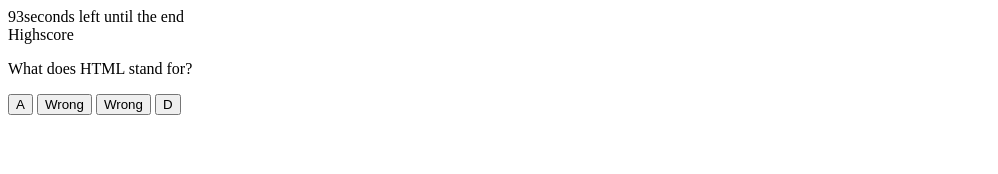
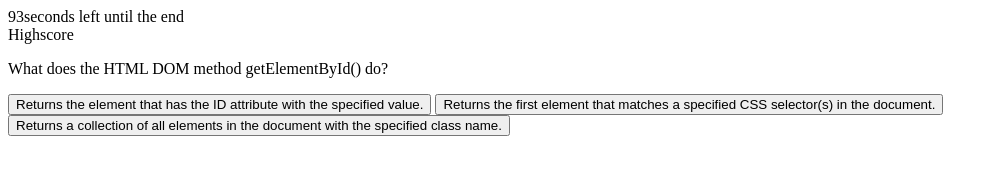
Before and after one commit to Laika-Beats/Homework4, a plain HTML site: page index.html in a window 1280 px wide. Both pictures are taken after a click on the button "Start". Shown: the whole page, without its empty margins (0-998 px from the left). Drawn offline with Linux system fonts and the light colour scheme.

Commit message:
high score functions, local storage, and updated HTML

```diff
--- a/index.html
+++ b/index.html
@@ -20,7 +20,6 @@
             <button class="choices" id="A">A</button>
             <button class="choices" id="B">B</button>
             <button class="choices" id="C">C</button>
-            <button class="choices" id="D">D</button>
         </div>
     </container>
     <container id="score-container" class="hide">
@@ -31,11 +30,11 @@
                 <input type="text" name="initials" id="initials" placeholder="enter your initials here" />
               </div>
               <div class="input-group">
-                <label for="finalScore">Your Final Score</label>
-                <div type="finalScore"></div>
+                <label for="finalScore">Final Score</label>
+                <input type="finalScore" name="finalScore" id="finalScore" placeholder="Enter your seconds left." />
               </div>
               <div id="msg"></div>
-              <button id="saveScore">Sign Up</button>
+              <button id="saveScore">Save Score</button>
           </div>
 
           <div class="card">
--- a/script.js
+++ b/script.js
@@ -1,6 +1,6 @@
-//add vars to reveal the containers within the html doc
-var startButton = document.getElementById("start-btn"); // start-button
-var questionContainerElement = document.getElementById("quizContainer"); // quiz container button
+//HTML variables
+var startButton = document.getElementById("start-btn");
+var questionContainerElement = document.getElementById("quizContainer");
 var questionElement = document.getElementById("question");
 var anwserButtonsElement = document.getElementById("anwser");
 var choiceA= document.getElementById("A");
@@ -10,15 +10,15 @@ var choiceD= document.getElementById("D");
 var scoreContainer= document.getElementById("score-container");
 var initials = document.getElementById("initials");
 var lastScore = document.getElementById("lastScore");
+//
 
 
-
-//timer vars
+//timer variables
 var timeElement= document.getElementById("timer");
 var secondsLeft = 100;
+//
 
-
-//timer start functiom
+//Timer count down function
 var myCountDown = setInterval(function(){
     secondsLeft--;
     timeElement.textContent= secondsLeft + "seconds left until the end";
@@ -27,74 +27,75 @@ var myCountDown = setInterval(function(){
         clearInterval(myCountDown)
     }
 }, 1000)//milliseceonds
+//
 
-//questions array
+//Questions,answers, and correct choice array
 var questions = [
 
     {
 
-        question : "What does HTML stand for?",
+        question : "What does the HTML DOM method getElementById() do?",
 
 
-        choiceA : "A",
+        choiceA : "Returns the element that has the ID attribute with the specified value.",
 
-        choiceB : "Wrong",
+        choiceB : "Returns the first element that matches a specified CSS selector(s) in the document.",
 
-        choiceC : "Wrong",
+        choiceC : "Returns a collection of all elements in the document with the specified class name.",
 
         correct : "A"
 
     },{
 
-        question : "What does CSS stand for?",
+        question : "What does the HTML DOM method getElementsByClassName() do?",
 
 
+        choiceA : "Returns the first element that matches a specified CSS selector(s) in the document.",
 
-        choiceA : "Wrong",
+        choiceB : "Returns a collection of all elements in the document with the specified class name.",
 
-        choiceB : "Correct",
-
-        choiceC : "Wrong",
+        choiceC : "Returns the element that has the ID attribute with the specified value.",
 
         correct : "B"
 
     },{
 
-        question : "What does JS stand for?",
+        question : "What does HTML DOM method querySelector() do?",
 
 
 
-        choiceA : "Wrong",
+        choiceA : "Returns a collection of all elements in the document with the specified class name.",
 
-        choiceB : "Wrong",
+        choiceB : "Returns the element that has the ID attribute with the specified value.",
 
-        choiceC : "Correct",
+        choiceC : "Returns the first element that matches a specified CSS selector(s) in the document.",
 
         correct : "C"
 
     }
 
 ];
-//var
+//
+
+//Variables to cycle through question prompt and answer buttons
 var lastQuestion = questions.length -1;
 var runningQuestion = 0;
+//
 
+//Gives start button a click function
+startButton.addEventListener("click", startQuiz,)
+//
 
-//added event listener so that when the start button is clicked it will start the quiz
-startButton.addEventListener("click", startQuiz,)
+//This function hides the start button, brings up the first question/answers, and starts the timer.
+function startQuiz (){
+    startButton.classList.add("hide"); //hides start button
+    questionContainerElement.classList.remove("hide"); //reveals question container
+    timeElement.classList.remove ("hide"); //starts timer countdown
+    renderQuestion();
+    }
+//
 
-//function to hide start button, reveal the first question & start the quiz
-function startQuiz (){
-    console.log ("test");
-    startButton.classList.add("hide");
-    questionContainerElement.classList.remove("hide");
-    timeElement.classList.remove ("hide");
-    renderQuestion();
-
-    }
-
-
- //functinon to show questions & choices
+ //Shows question and answer buttons in question container
 function renderQuestion (){
    var q = questions[runningQuestion];
 
@@ -102,49 +103,51 @@ function renderQuestion (){
     choiceA.innerHTML = q.choiceA;
     choiceB.innerHTML = q.choiceB;
     choiceC.innerHTML = q.choiceC;
+}
+//
+
+//Gives answer buttons click function
+anwserButtonsElement.addEventListener("click", checkAnwser)
+    //console.log ("hello "); this was to test the answer buttons
 
 
-}
-
-anwserButtonsElement.addEventListener("click", checkAnwser)
-    console.log ("hello ");
-
-
-
+//Checks to see if the answer clicked is correct, deducts 30 seconds if a wrong answer is clicked, and cycles to the next question. Once the last question is answered the timer is stopped.
     function checkAnwser (e){
         e.preventDefault();
         console.log (e.target)
-        var userAnswer = e.target.getAttribute("id"); //// A, B, C, or D
+        var userAnswer = e.target.getAttribute("id"); ////Checks to see if A, B, or C is correct
             if (userAnswer === questions[runningQuestion].correct){
                 console.log ("yes");
-
             } else {
-                console.log ("no");
-                secondsLeft -= 30;
+                secondsLeft -= 30; //subtracts 30 seconds if the user clicks the wrong answer
             }
             if (runningQuestion < lastQuestion){
-                renderQuestion (runningQuestion++);
+                renderQuestion (runningQuestion++); //prompts next question until there is none left
             } else {
-                clearInterval(myCountDown);
+                console.log ("finish")
+                clearInterval(myCountDown); //Stops timer
                 showScore();
+            }
+    }
+//
 
-            }
-
-    }
+//hides question container, reveals high score/save container, and lists the last high score.
 function showScore(){
     scoreContainer.classList.remove("hide");
     startButton.classList.remove("hide");
     questionContainerElement.classList.add("hide");
-    lastScore.classList.remove("hide");
+    scoreContainer.classList.remove("hide");
 }
+//
 
+//HTML variables used to store and retrieve score
 var initialsInput = document.querySelector("#initials");
 var scoreInput = document.querySelector("#finalScore");
 var saveScore = document.querySelector("#saveScore");
 var msgDiv = document.querySelector("#msg");
 var userInitials = document.querySelector("#user-initials");
 var userScore = document.querySelector("#user-score");
-
+//
 
 renderLastRegistered();
 
@@ -153,9 +156,11 @@ function displayMessage(type, message) {
   msgDiv.setAttribute("class", type);
 }
 
+//Retrieves and displays last high score
 function renderLastRegistered() {
   var initials = localStorage.getItem("initials");
   var finalScore= localStorage.getItem("finalScore");
+
 
   if (!initials || !finalScore) {
     return;
@@ -164,7 +169,9 @@ function renderLastRegistered() {
   userInitials.textContent = initials;
   userScore.textContent = finalScore;
 }
+//
 
+//Saves high score and intials entered by user
 saveScore.addEventListener("click", function(event) {
   event.preventDefault();
 
@@ -183,95 +190,4 @@ saveScore.addEventListener("click", function(event) {
     renderLastRegistered();
   }
 });
-
-//create a custom atribute to show if that is correct or not
-
-//apend to page
-
-
-
-
-
-
-
-
-
-
-
-
-
-
-
-
-
-
-
-// for (var i=0; i <questions.length; i++);{
-//     questionForm.display (questions[i].promt);
-//     if (response==)
-// }
-
-
-
-
-// startButton.addEventListener("click", generateQuiz)
-
-
-// function generateQuiz (){
-//     event.preventDefault();
-
-
-//     }
-
-// }
-
-
-
-//varables
-
-
-//when the user clicks the start button the first question will appear & the timer will start
-
-    //the timer will start with 60 seconds on the clock and count down
-
-    //the questions will be stored as a object within an  array
-
-
-        //Questions:
-            //1. How do you comment in a Java Script File
-                //a. <!--
-                //b. //
-                //c. !!~
-                // correct button/anwser=b
-            //2. What is the proper way to save a Java Script File?
-                //a. script.js
-                //b. script.javasript
-                //c. java.script
-                // correct button/anwser=a
-
-
-//if the user clicks the correct button the user will go to the next question
-
-
-//if the user doesnt select the correct button, the user will loose 10 seconds from the clock and go to the next question
-
-//this function will loop until the quiz is complete or the user runs out of time
-
-//the user will see their score & add their initails & see the history of high scores
-
-//the user will be promted to retry the game
-
-
-//call funtctions
-
-//event listenrs
-
-
-
-// for (var i=0;i<numQuestions;i++){
-//     if (userInput[i]==answers[i]){
-//     score += 1;
-//     }
-//     else{
-//     score += 0;
-//     }
+//
```
